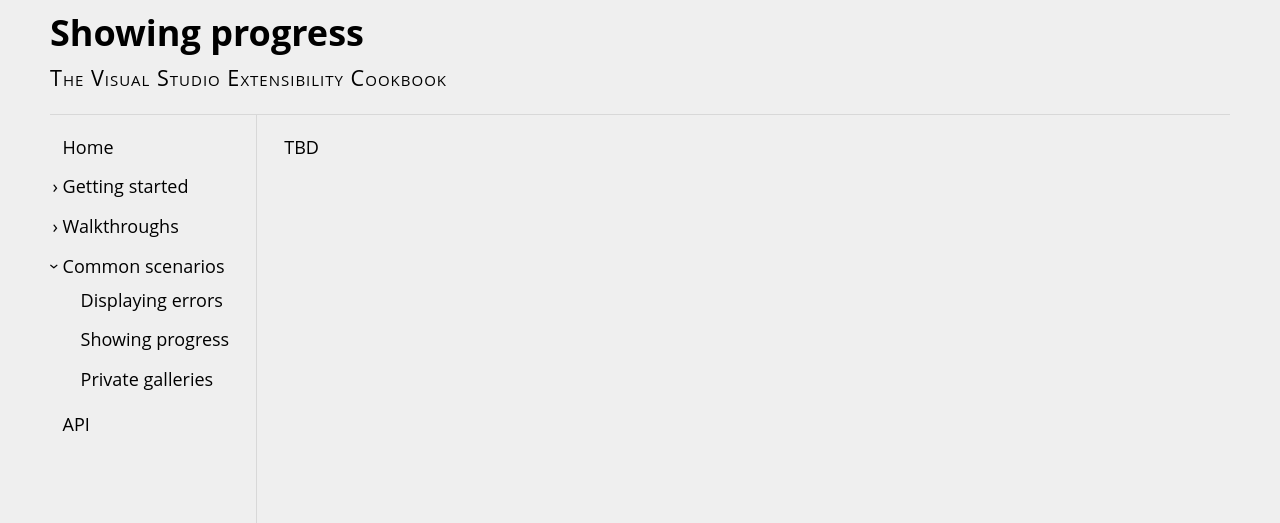
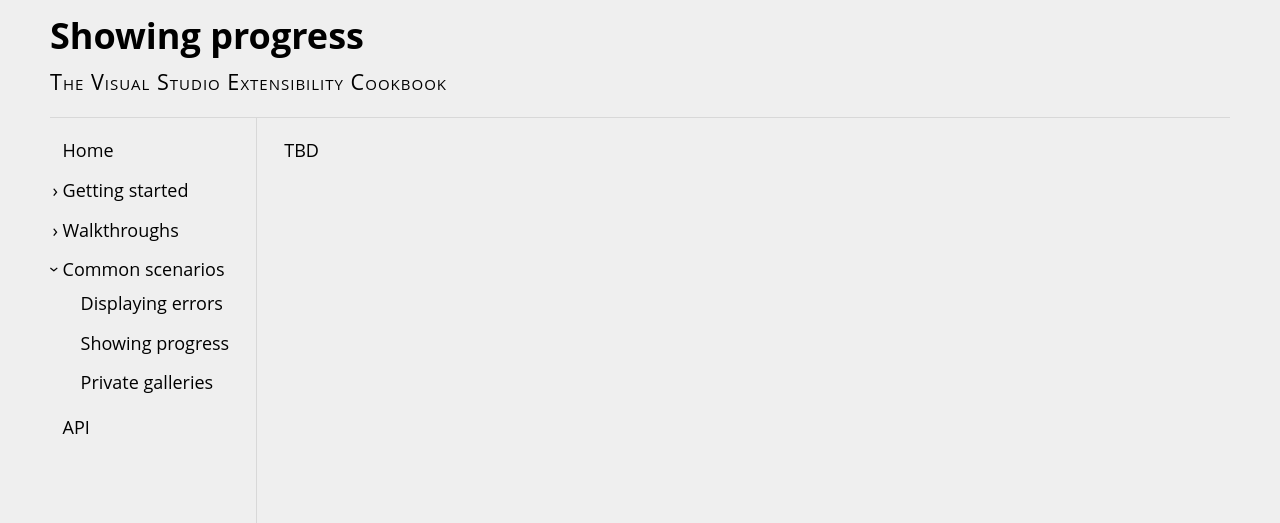
Before and after one commit to VsixCommunity/docs, a Jekyll site: the page built from docs/common-scenarios/showing-progress.md, in a window 1280 px wide. Shown: the top 523 px of the page. Built offline with Jekyll 4.4.1, drawn with Linux system fonts in a browser that asks for light colours.

Commit message:
Updated menu position

```diff
--- a/docs/assets/css/style.scss
+++ b/docs/assets/css/style.scss
@@ -36,8 +36,8 @@ body {
     background: var(--background);
     color: var(--foreground);
     flex-direction: column;
+    text-size-adjust: none;
     -webkit-text-size-adjust: none;
-    text-size-adjust: none;
     font: 18px/1.6 "Open Sans",Ubuntu,"Nimbus Sans L",Avenir,AvenirNext,"Segoe UI",Helvetica,Arial,sans-serif;
 }
 
@@ -54,10 +54,8 @@ img {
     height: auto;
 }
 
-header {
-    padding-top: .2em;
-    white-space: nowrap;
-    word-break: keep-all;
+header h1 {
+    padding: .2em 0 0 0;
 }
 
 header p {
@@ -153,7 +151,7 @@ footer {
         cursor: pointer;
         color: darkgray;
         position: absolute;
-        top: .5em;
+        top: .4em;
         right: .8em;
         font-size: 1.5em;
         background-color: var(--background);
```
